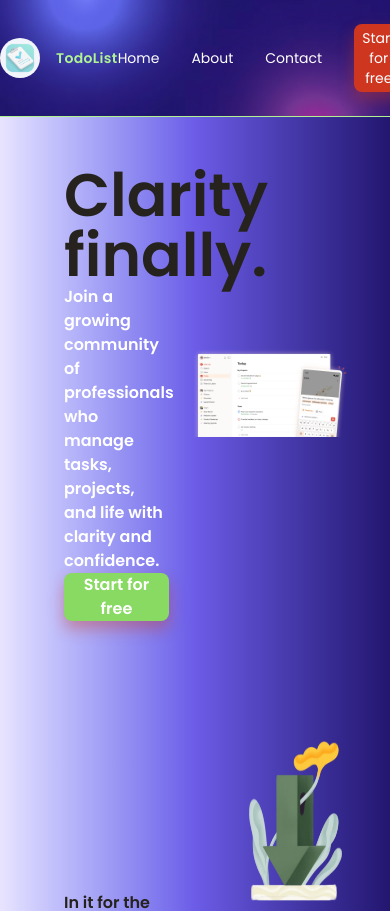
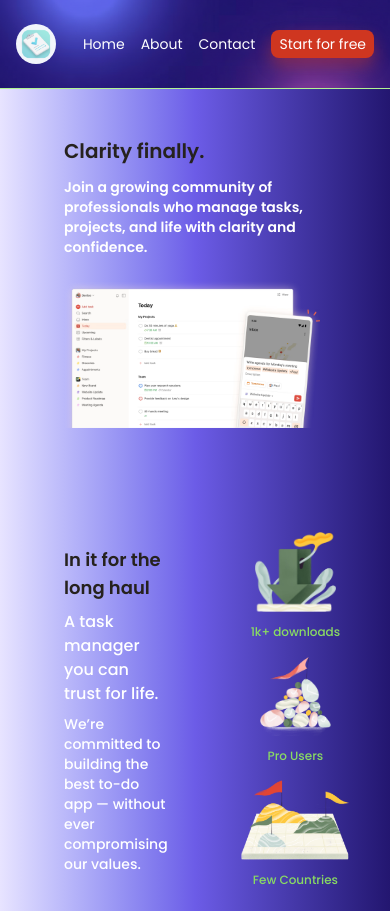
Before and after one commit to RAHULREEKHADI1/enhanced_todo, a React (Vite) app in the folder frontend/: page / in a window 390 px wide. Shown: the top 911 px of the page. Built offline with nearby package versions, Linux system fonts and the light colour scheme.

Commit message:
new welcome page and responsiveness

```diff
--- a/frontend/package.json
+++ b/frontend/package.json
@@ -12,6 +12,7 @@
   "dependencies": {
     "@tailwindcss/vite": "^4.1.17",
     "axios": "^1.13.2",
+    "framer-motion": "^12.23.26",
     "react": "^19.2.0",
     "react-dom": "^19.2.0",
     "react-hot-toast": "^2.6.0",
--- a/frontend/src/components/Header.jsx
+++ b/frontend/src/components/Header.jsx
@@ -30,20 +30,20 @@ export default function Header() {
 
 
   return (
-    <header className={` sm:px-8 lg:px-16 border-b border-b-[#b1f392] text-white py-6 bg-cover bg-center`}
+    <header className={`px-4 md:px-8 lg:px-16 border-b border-b-[#b1f392] text-white py-6 bg-cover bg-center`}
     style={{ backgroundImage: "url('/bg_image_login_new.png')" }}
     >
       <div className=" sm:mx-4 flex justify-between  items-center">
-        <div className="flex items-center justify-center gap-4">
+        <div className="flex items-center justify-center gap-1 sm:gap-2 md:gap-4">
           <div className='h-10 w-10 lg:h-15 lg:w-15 rounded-full relative bg-cover bg-center'
             style={{ backgroundImage: "url('/my_todo_image.png')" }}
           ></div>
-          <div className="py-2 font-semibold text-sm sm:text-2xl tracking-wide text-[#b1f392]">
+          <div className="py-2 font-semibold text-sm sm:text-2xl tracking-wide text-[#b1f392] hidden sm:block ">
             TodoList
           </div>
         </div>
 
-        <div className="flex items-center lg:gap-16 gap-8 text-sm sm:text-lg">
+        <div className="flex items-center lg:gap-16 md:gap-8 sm:gap-6 gap-4 text-sm sm:text-lg">
           <a href="/">Home</a>
           <a href="#">About</a>
           <a href="#">Contact</a>
--- a/frontend/src/components/Home.jsx
+++ b/frontend/src/components/Home.jsx
@@ -9,44 +9,44 @@ const Home = () => {
             <div className='flex flex-col gap-12'>
                 <main>
                     <div className='flex flex-col gap-6 lg:gap-12'>
-                        <div className="grid grid-cols-[40%_60%] gap-6 lg:gap-12 items-center m-4 py-4 px-8 lg:px-16">
-                            <div className='flex flex-col md:gap-4 xl:gap-8'>
-                                <h2 className='md:text-4xl xl:text-6xl text-6xl font-semibold text-[#26221E]'>Clarity finally.</h2>
-                                <h3 className='md:text-md xl:text-xl text-white font-semibold'>Join a growing community of professionals who manage tasks, projects, and life with clarity and confidence.</h3>
-                                <button className='bg-[#89DA63] md:text-md xl:text-xl md:py-2 lg:py-3 text-white font-semibold px-4 cursor-pointer rounded-lg shadow-[0_8px_15px_rgba(207,54,32,0.4)]' onClick={() => navigateTo('/signup')} >Start for free</button>
+                        <div className="flex flex-col sm:grid sm:grid-cols-[40%_60%] gap-6 lg:gap-12 items-center m-4 py-4 px-8 lg:px-16">
+                            <div className='flex flex-col gap-3 md:gap-4 xl:gap-8'>
+                                <h2 className='text-xl md:text-4xl xl:text-6xl font-semibold text-[#26221E]'>Clarity finally.</h2>
+                                <h3 className='text-sm md:text-md xl:text-xl text-white font-semibold'>Join a growing community of professionals who manage tasks, projects, and life with clarity and confidence.</h3>
+                                <button className='hidden sm:block bg-[#89DA63] text-sm md:text-md xl:text-xl py-1 md:py-2 lg:py-3 text-white font-semibold px-2 sm:px-4 cursor-pointer rounded-lg shadow-[0_8px_15px_rgba(207,54,32,0.4)]' onClick={() => navigateTo('/signup')} >Start for free</button>
                             </div>
                             <div>
-                                <img loading='lazy' src="todo_img.avif" alt="Todo App" className="w-full" />
+                                <img loading='lazy' src="todo_img.avif" alt="Todo App" className="w-full " />
                             </div>
 
                         </div>
                         <div>
                             <div className='grid grid-cols-[40%_60%] gap-12 items-center m-4 py-4 px-8 lg:px-16'>
                                 <div className='flex flex-col gap-2 lg:gap-6'>
-                                    <h3 className='md:text-2xl xl:text-4xl font-semibold text-[#26221E]'>In it for the long haul</h3>
-                                    <h4 className='md:text-lg xl:text-2xl font-medium text-white'>A task manager you can trust for life.</h4>
-                                    <h5 className='md:text-sm xl:text-xl text-white font-medium '>We’re committed to building the best to-do app — without ever compromising our values.</h5>
+                                    <h3 className='text-lg md:text-2xl xl:text-4xl font-semibold text-[#26221E]'>In it for the long haul</h3>
+                                    <h4 className='text-md md:text-lg xl:text-2xl font-medium text-white'>A task manager you can trust for life.</h4>
+                                    <h5 className='text-sm md:text-sm xl:text-xl text-white font-medium '>We’re committed to building the best to-do app — without ever compromising our values.</h5>
 
                                 </div>
-                                <div className="grid grid-cols-1 sm:grid-cols-3 gap-8 p-8 items-center text-center">
+                                <div className="grid grid-cols-1 sm:grid-cols-3 gap-4 p-4 sm:gap-8 sm:p-8 items-center text-center">
 
                                     <div className="flex flex-col items-center gap-3">
-                                        <img loading="lazy" src="appTodo.avif" alt="1k+ downloads" className="h-40" />
-                                        <h3 className="text-[#89DA63] font-medium whitespace-nowrap">
+                                        <img loading="lazy" src="appTodo.avif" alt="1k+ downloads" className=" h-20 sm:h-40" />
+                                        <h3 className="text-[#89DA63] text-xs sm:text-sm font-medium whitespace-nowrap">
                                             1k+ downloads
                                         </h3>
                                     </div>
 
                                     <div className="flex flex-col items-center gap-3">
-                                        <img loading="lazy" src="todouser.avif" alt="Pro Users" className="h-40" />
-                                        <h3 className="text-[#89DA63] font-medium whitespace-nowrap">
+                                        <img loading="lazy" src="todouser.avif" alt="Pro Users" className="h-20 sm:h-40" />
+                                        <h3 className="text-[#89DA63] text-xs sm:text-sm font-medium whitespace-nowrap">
                                             Pro Users
                                         </h3>
                                     </div>
 
                                     <div className="flex flex-col items-center gap-3">
-                                        <img loading="lazy" src="countriesTodo.avif" alt="Few Countries" className="h-40" />
-                                        <h3 className="text-[#89DA63] font-medium whitespace-nowrap">
+                                        <img loading="lazy" src="countriesTodo.avif" alt="Few Countries" className="h-20 sm:h-40" />
+                                        <h3 className="text-[#89DA63] text-xs md:text-sm font-medium whitespace-nowrap">
                                             Few Countries
                                         </h3>
                                     </div>
--- a/frontend/src/components/Todo.jsx
+++ b/frontend/src/components/Todo.jsx
@@ -94,7 +94,7 @@ const Todo = () => {
       className='flex justify-center p-8 min-h-screen relative bg-cover bg-center'
       style={{ backgroundImage: "url('/bg_image_login_new.png')" }}
     >
-      <div className="p-8 mt-8 flex flex-col gap-8 w-[550px] min-h-fit bg-[#becae7] border border-green-700 rounded-lg shadow-xl bg-cover bg-center"
+      <div className="p-8 mt-8 flex flex-col gap-8 w-[550px] max-h-fit bg-[#becae7] border border-green-700 rounded-lg shadow-xl bg-cover bg-center"
         style={{ backgroundImage: "url('/bg_image_login_page.jpg')" }}
       >
         <div className="flex justify-center items-center gap-5 my-4">
@@ -115,7 +115,7 @@ const Todo = () => {
               onKeyDown={handleKeyDown}
             />
           </div>
-          <FaPlus onClick={createTodo} className="bg-gray-400 text-white m-2 p-2 rounded-sm h-10 w-10 hover:-translate-y-1 transition-all duration-400" />
+          <FaPlus onClick={createTodo} className="bg-gray-400 text-white m-2 p-2 rounded-sm h-10 w-10 hover:scale-110 transition-all duration-400" />
         </div>
         <hr className="my-2 text-white" />
 
--- /dev/null
+++ b/frontend/src/components/Welcome.jsx
@@ -0,0 +1,13 @@
+import {motion} from 'framer-motion';
+
+
+const Welcome = ()=>{
+    <div>
+        <div className='grid grid-cols-2 '>
+            <div>hi</div>
+            <div>by</div>
+        </div>
+    </div>
+}
+
+export default Welcome;
--- a/frontend/src/main.jsx
+++ b/frontend/src/main.jsx
@@ -6,6 +6,7 @@ import Todo from './components/Todo.jsx'
 import { Toaster } from 'react-hot-toast'
 import Layout from './components/Layout.jsx'
 import Home from './components/Home.jsx'
+import Welcome from './components/Welcome.jsx'
 
 createRoot(document.getElementById('root')).render(
   <BrowserRouter>
@@ -14,6 +15,7 @@ createRoot(document.getElementById('root')).render(
       <Route element={<Layout />}>
         <Route path="/" element={<Home/>} />
       </Route>
+      <Route path='/welcome' element={<Welcome/>}/>
       <Route path="/signup" element={<Signup initialMode="signup" />} />
       <Route path="/login" element={<Signup initialMode="login" />} />
       <Route element={<Layout />}>
```
Also changed, not shown: 1 other file (tests, documents, lock files or other folders).
